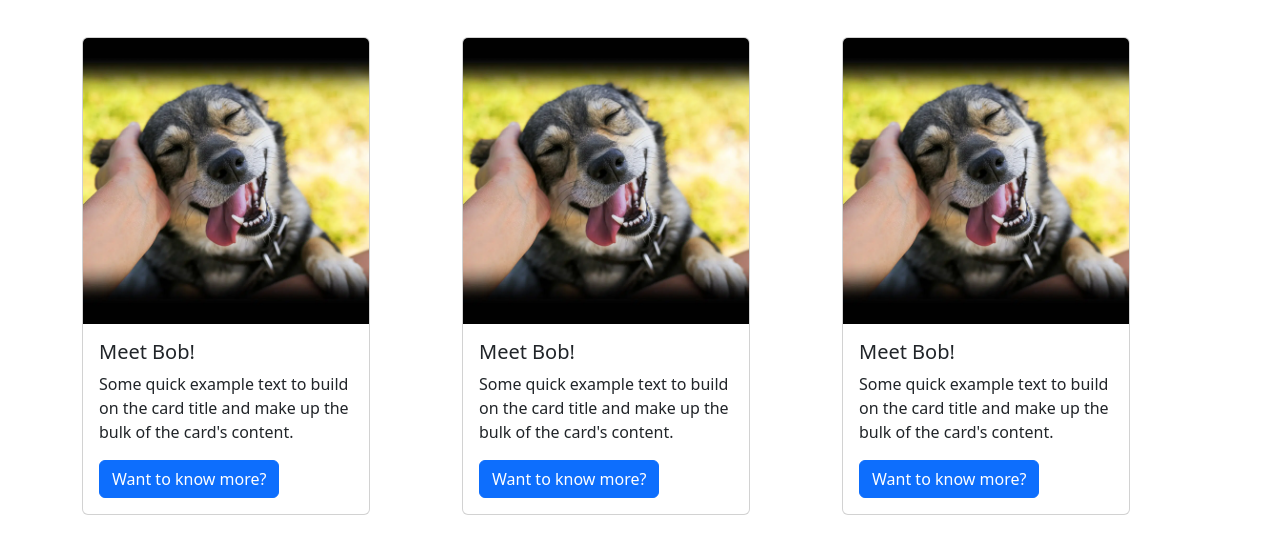
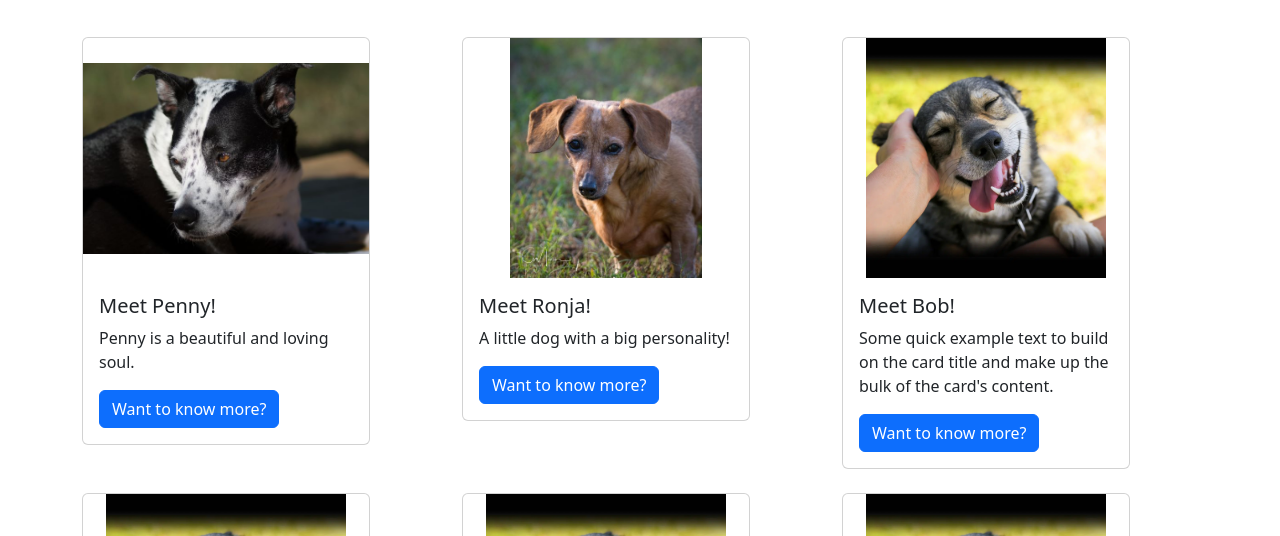
Before and after one commit to Gary-FullStack/FSDI-104-Final, a plain HTML site: page featured.html in a window 1280 px wide. Shown: the part 231-767 px from the top of the page. Drawn offline with nearby package versions, Linux system fonts and the light colour scheme.

Commit message:
updates
more stuff

```diff
--- a/css/style.css
+++ b/css/style.css
@@ -1 +1,5 @@
-code
+.card-img-top {
+  width: 100%;
+  height: 30vh;
+  object-fit: contain;
+}
--- a/featured.html
+++ b/featured.html
@@ -11,6 +11,7 @@
       integrity="sha384-rbsA2VBKQhggwzxH7pPCaAqO46MgnOM80zW1RWuH61DGLwZJEdK2Kadq2F9CUG65"
       crossorigin="anonymous"
     />
+    <link rel="stylesheet" href=css/style.css>
   </head>
   <body>
     <!-- Navbar stuff -->
@@ -51,22 +52,22 @@
     <div class="row">
       <div class="col-md-6 col-lg-4 mb-4">
         <div class="card" style="width: 18rem;">
-          <img src="/img/scratch.ear.webp" class="card-img-top" alt="smiley">
+          <img src="/img/penny1.jpg" class="card-img-top" alt="penny">
           <div class="card-body">
-            <h5 class="card-title">Meet Bob!</h5>
-            <p class="card-text">Some quick example text to build on the card title and make up the bulk of the card's content.</p>
-            <a href="#" class="btn btn-primary">Want to know more?</a>
+            <h5 class="card-title">Meet Penny!</h5>
+            <p class="card-text">Penny is a beautiful and loving soul. </p>
+            <a href="https://www.talkandstuff.com/forum/threads/meet-penny.3/" target="_blank" class="btn btn-primary">Want to know more?</a>
           </div>
         </div>
       </div>
 
       <div class="col-md-6 col-lg-4 mb-4">
         <div class="card" style="width: 18rem;">
-          <img src="/img/scratch.ear.webp" class="card-img-top" alt="smiley">
+          <img src="/img/ronja4.jpg" class="card-img-top" alt="Ronja">
           <div class="card-body">
-            <h5 class="card-title">Meet Bob!</h5>
-            <p class="card-text">Some quick example text to build on the card title and make up the bulk of the card's content.</p>
-            <a href="#" class="btn btn-primary">Want to know more?</a>
+            <h5 class="card-title">Meet Ronja!</h5>
+            <p class="card-text">A little dog with a big personality!</p>
+            <a href="https://www.talkandstuff.com/forum/threads/meet-ronja.4/" target="_blank" class="btn btn-primary">Want to know more?</a>
           </div>
         </div>
       </div>
--- a/js/register.js
+++ b/js/register.js
@@ -64,12 +64,12 @@ function clearForm() {
 }
 
 
-// // function init() {
-// //     let Jake = new Pet('Jake', 'dog', '13', 'male', 'lab', 'calm', 'nails');
-// //     let Ivy = new Pet('Ivy', 'dog', '3', 'female', 'mix', 'hyper', 'grooming');
-// //     let Penny = new Pet('Penny', 'dog', '10', 'female', 'Australian Cattle', 'loving', 'check-up');
-// //     PetsRus.pets.push(Jake, Ivy, Penny);
+function init() {
+    let Jake = new Pet('Jake', 'dog', '13', 'male', 'lab', 'calm', 'nails');
+    let Ivy = new Pet('Ivy', 'dog', '3', 'female', 'mix', 'hyper', 'grooming');
+    let Penny = new Pet('Penny', 'dog', '10', 'female', 'Australian Cattle', 'loving', 'check-up');
+    PetsRus.pets.push(Jake, Ivy, Penny);
 
 
-// }
+}
 window.onload = init;
```
Also changed, not shown: index.html (+2 -2 lines), img/penny1.jpg (added), img/ronja4.jpg (added).
